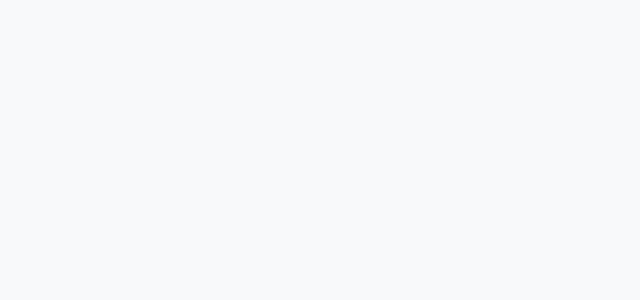
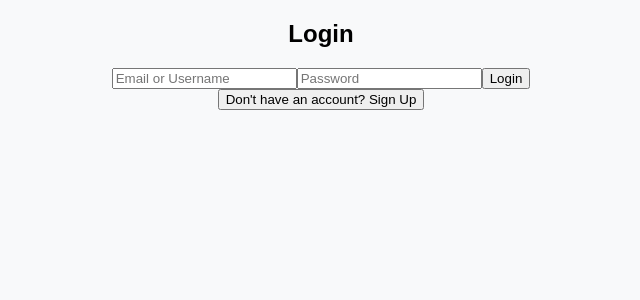
Before and after one commit to sahithyashelly24/project, a React (Create React App) app: page /profile in a window 1280 px wide. Before the commit this address had no page. Shown: the top 300 px of the page, without its empty margins (319-959 px from the left). Built offline with nearby package versions, Linux system fonts and the light colour scheme.

Commit message:
login-basic

```diff
--- a/src/App.js
+++ b/src/App.js
@@ -1,10 +1,11 @@
 import React, { useState } from "react";
-import { BrowserRouter as Router, Route, Routes, useNavigate } from "react-router-dom";
+import { BrowserRouter as Router, Route, Routes, useNavigate, Link } from "react-router-dom";
 import "./App.css";
 import ProfessionPage from "./Profession";
 import ProfilePage from "./ProfilePage";
+import Authu from "./Authu";
 
-const Home = ({ onStart }) => {
+const Home = ({ onStart, user }) => {
   const [name, setName] = useState("");
   const [showNewCard, setShowNewCard] = useState(false);
 
@@ -24,6 +25,12 @@ const Home = ({ onStart }) => {
 
   return (
     <div className="container">
+      {/* Navigation Bar */}
+      <nav className="navbar">
+        <h1>Cognitive Vox</h1>
+        <Link to="/profile">{user ? user.username : "Profile"}</Link>
+      </nav>
+
       <div className="headline-section">
         <div className="background-video">
           <video autoPlay muted loop playsInline>
@@ -37,15 +44,9 @@ const Home = ({ onStart }) => {
         </header>
         <div className="card">
           <h2>What name feels right for you?</h2>
-          <input
-            type="text"
-            placeholder="Enter your name to start ..."
-            value={name}
-            onChange={handleInputChange}
-          />
+          <input type="text" placeholder="Enter your name to start ..." value={name} onChange={handleInputChange} />
           <button onClick={handleSubmit}>→</button>
         </div>
-
         {showNewCard && (
           <div className="new-card">
             <button className="close-button" onClick={handleCloseCard}>×</button>
@@ -55,7 +56,6 @@ const Home = ({ onStart }) => {
           </div>
         )}
       </div>
-
       {/* Additional Sections */}
       <section className="features">
         <h2>Why Choose Us?</h2>
@@ -74,7 +74,6 @@ const Home = ({ onStart }) => {
           </div>
         </div>
       </section>
-
       <section className="trust">
         <h2>Trusted by Thousands</h2>
         <div className="testimonials">
@@ -92,7 +91,6 @@ const Home = ({ onStart }) => {
           </div>
         </div>
       </section>
-
       <footer className="cta">
         <button className="cta-button">Start for Free</button>
       </footer>
@@ -102,11 +100,13 @@ const Home = ({ onStart }) => {
 
 const App = () => {
   const navigate = useNavigate();
+  const [user, setUser] = useState(null);
 
   return (
     <Routes>
-      <Route path="/" element={<Home onStart={() => navigate("/profession")} />} />
+      <Route path="/" element={<Home onStart={() => navigate("/profession")} user={user} />} />
       <Route path="/profession" element={<ProfessionPage />} />
+      <Route path="/profile" element={<Authu setUser={setUser} />} />
       <Route path="/profile/:id" element={<ProfilePage />} />
     </Routes>
   );
--- /dev/null
+++ b/src/Authu.js
@@ -0,0 +1,35 @@
+import React, { useState } from "react";
+import { useNavigate } from "react-router-dom";
+
+const Authu = ({ setUser }) => {
+  const [isLogin, setIsLogin] = useState(true);
+  const [formData, setFormData] = useState({ username: "", email: "", password: "" });
+  const navigate = useNavigate();
+
+  const handleChange = (e) => {
+    setFormData({ ...formData, [e.target.name]: e.target.value });
+  };
+
+  const handleSubmit = (e) => {
+    e.preventDefault();
+    setUser(isLogin ? { username: formData.email } : { username: formData.username });
+    navigate("/");
+  };
+
+  return (
+    <div className="flex flex-col items-center mt-10">
+      <h2 className="text-2xl font-bold">{isLogin ? "Login" : "Sign Up"}</h2>
+      <form onSubmit={handleSubmit} className="flex flex-col gap-4 mt-4">
+        {!isLogin && <input type="text" name="username" placeholder="Username" value={formData.username} onChange={handleChange} className="border p-2" />}
+        <input type="email" name="email" placeholder="Email or Username" value={formData.email} onChange={handleChange} className="border p-2" />
+        <input type="password" name="password" placeholder="Password" value={formData.password} onChange={handleChange} className="border p-2" />
+        <button type="submit" className="bg-blue-500 text-white px-4 py-2">{isLogin ? "Login" : "Sign Up"}</button>
+      </form>
+      <button onClick={() => setIsLogin(!isLogin)} className="mt-4 text-blue-500">
+        {isLogin ? "Don't have an account? Sign Up" : "Already have an account? Login"}
+      </button>
+    </div>
+  );
+};
+
+export default Authu;
```
